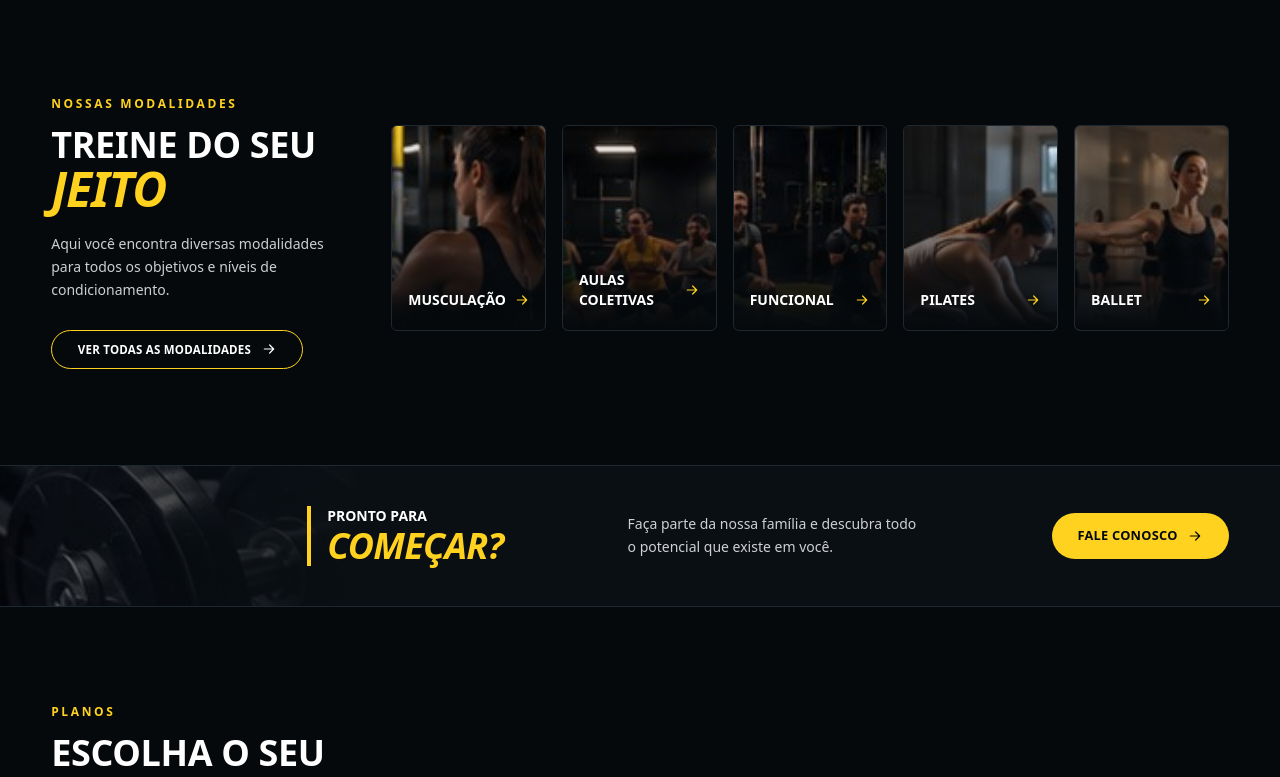
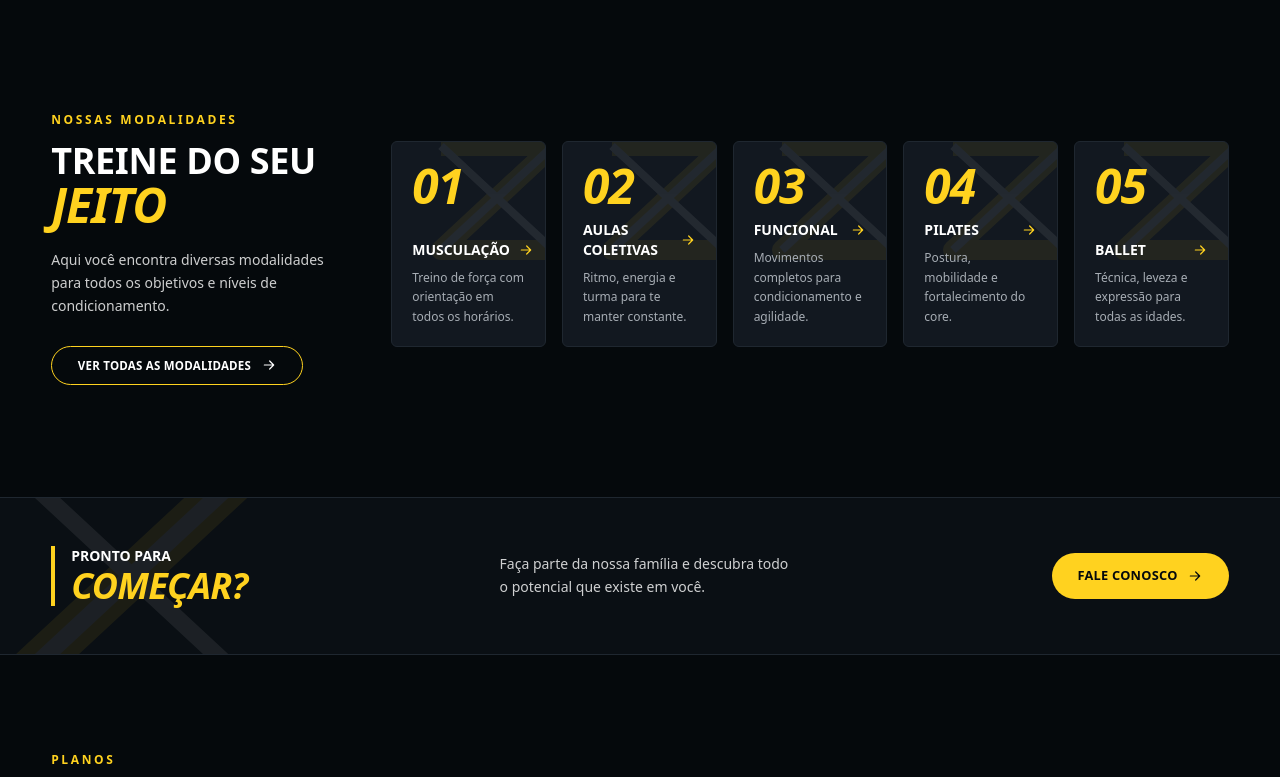
Before and after one commit to amaolisil20-code/interfit-site, a Next.js app: page / in a window 1280 px wide. Shown: the part 1077-1854 px from the top of the page. Built offline with nearby package versions, Linux system fonts and the light colour scheme.

Commit message:
Troca fotos borradas por cards tipográficos nas modalidades e na faixa de CTA
Co-Authored-By: Claude Sonnet 5.5 <noreply@anthropic.com>

```diff
--- a/src/components/sections/CtaBand.tsx
+++ b/src/components/sections/CtaBand.tsx
@@ -1,15 +1,12 @@
-import Image from "next/image";
 import { whatsappLink } from "@/content/site";
 import { Arrow } from "../Icons";
+import { Mark } from "../Mark";
 
 export function CtaBand() {
   return (
     <section className="relative isolate overflow-hidden border-y border-line bg-ink-2">
-      <div className="absolute inset-y-0 left-0 -z-10 hidden w-[28%] md:block">
-        <Image src="/img/pesos.jpg" alt="" fill sizes="28vw" className="object-cover opacity-70" />
-        <div className="absolute inset-0 bg-gradient-to-r from-transparent to-ink-2" />
-      </div>
-      <div className="container-x flex flex-col gap-6 py-10 md:flex-row md:items-center md:justify-between md:pl-[24%]">
+      <Mark className="pointer-events-none absolute -left-10 top-1/2 -z-10 h-[220%] -translate-y-1/2 opacity-[0.07]" />
+      <div className="container-x flex flex-col gap-6 py-12 md:flex-row md:items-center md:justify-between">
         <div className="border-l-4 border-brand pl-4">
           <p className="text-sm font-bold uppercase">Pronto para</p>
           <p className="display-accent text-4xl">Começar?</p>
--- a/src/components/sections/Modalidades.tsx
+++ b/src/components/sections/Modalidades.tsx
@@ -1,10 +1,10 @@
-import Image from "next/image";
 import { modalidades, whatsappLink } from "@/content/site";
 import { Arrow } from "../Icons";
+import { Mark } from "../Mark";
 
 export function Modalidades() {
   return (
-    <section id="modalidades" className="py-20 lg:py-24">
+    <section id="modalidades" className="py-20 lg:py-28">
       <div className="container-x grid gap-10 lg:grid-cols-[300px_1fr] lg:items-center">
         <div>
           <p className="eyebrow text-brand">Nossas modalidades</p>
@@ -21,30 +21,22 @@ export function Modalidades() {
         </div>
 
         <ul className="-mx-5 flex snap-x snap-mandatory gap-4 overflow-x-auto px-5 pb-2 lg:mx-0 lg:grid lg:grid-cols-5 lg:overflow-visible lg:px-0">
-          {modalidades.map((m) => (
+          {modalidades.map((m, i) => (
             <li key={m.title} className="w-[72%] shrink-0 snap-start sm:w-[42%] lg:w-auto">
               <a
                 href={whatsappLink(`Olá! Quero saber mais sobre ${m.title}.`)}
                 target="_blank"
                 rel="noopener"
-                className="group relative block aspect-[4/5] overflow-hidden rounded-md border border-line bg-ink-3 lg:aspect-[3/4]"
+                className="group relative flex aspect-[4/5] flex-col justify-between overflow-hidden rounded-md border border-line bg-ink-3 p-5 transition-colors hover:border-brand lg:aspect-[3/4]"
               >
-                <Image
-                  src={m.image}
-                  alt={m.title}
-                  fill
-                  sizes="(min-width:1024px) 18vw, 70vw"
-                  className="object-cover transition-transform duration-500 group-hover:scale-105"
-                />
-                <div className="absolute inset-0 bg-gradient-to-t from-ink via-ink/40 to-transparent" />
-                <div className="absolute inset-x-0 bottom-0 p-4">
+                <Mark className="pointer-events-none absolute -right-8 -top-6 h-40 w-40 opacity-[0.07]" />
+                <span className="display-accent relative text-5xl">{String(i + 1).padStart(2, "0")}</span>
+                <div className="relative">
                   <div className="flex items-center justify-between gap-2">
                     <h3 className="text-sm font-bold uppercase">{m.title}</h3>
                     <Arrow className="h-4 w-4 shrink-0 text-brand transition-transform group-hover:translate-x-1" />
                   </div>
-                  <p className="mt-1 max-h-0 overflow-hidden text-xs leading-snug text-white/75 opacity-0 transition-all duration-300 group-hover:max-h-20 group-hover:opacity-100">
-                    {m.text}
-                  </p>
+                  <p className="mt-2 text-xs leading-relaxed text-mute">{m.text}</p>
                 </div>
               </a>
             </li>
--- a/src/content/site.ts
+++ b/src/content/site.ts
@@ -68,11 +68,11 @@ export const features = [
 ] as const;
 
 export const modalidades = [
-  { title: "Musculação", image: "/img/musculacao.jpg", text: "Treino de força com orientação em todos os horários." },
-  { title: "Aulas coletivas", image: "/img/coletivas.jpg", text: "Ritmo, energia e turma para te manter constante." },
-  { title: "Funcional", image: "/img/funcional.jpg", text: "Movimentos completos para condicionamento e agilidade." },
-  { title: "Pilates", image: "/img/pilates.jpg", text: "Postura, mobilidade e fortalecimento do core." },
-  { title: "Ballet", image: "/img/ballet.jpg", text: "Técnica, leveza e expressão para todas as idades." },
+  { title: "Musculação", text: "Treino de força com orientação em todos os horários." },
+  { title: "Aulas coletivas", text: "Ritmo, energia e turma para te manter constante." },
+  { title: "Funcional", text: "Movimentos completos para condicionamento e agilidade." },
+  { title: "Pilates", text: "Postura, mobilidade e fortalecimento do core." },
+  { title: "Ballet", text: "Técnica, leveza e expressão para todas as idades." },
 ];
 
 // TODO: valores e benefícios provisórios — substituir pelos planos reais
```
